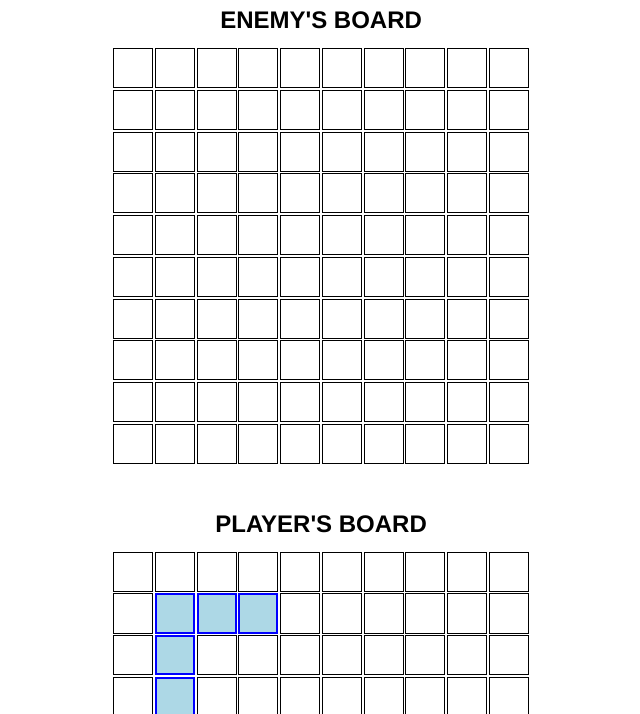
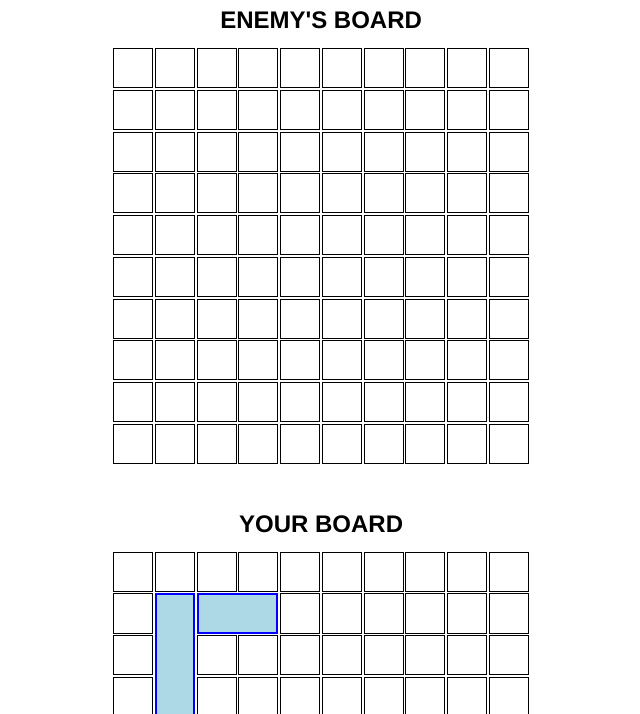
Before and after one commit to matthewaubert/battleship, a website built with webpack: page dist/index.html in a window 1280 px wide. Shown: the part 86-800 px from the top of the page, without its empty margins (319-959 px from the left). Built offline with nearby package versions, Linux system fonts and the light colour scheme.

Commit message:
Refactor renderFleet logic, ship display

```diff
--- a/src/game.js
+++ b/src/game.js
@@ -67,8 +67,8 @@ export default class Game {
     if (this.activePlayer.gameboard.allShipsSunk()) {
       dom.ai.gameboardDisplay.removeEventListener('click', startRound);
       this.activePlayer.name === this.player1.name
-        ? renderGameOver(this.player2)
-        : renderGameOver(this.player1);
+        ? renderGameOver('YOU LOSE :(')
+        : renderGameOver('YOU WIN!');
 
       return true;
     }
--- a/src/render.js
+++ b/src/render.js
@@ -1,16 +1,9 @@
 import dom from './dom.js';
 
-// render ai, user titles and 10x10 grids of cells
+// render ai, user 10x10 grids of cells
 function renderGrids(game) {
-  renderName(game.player2, dom.ai.header);
-  renderName(game.player1, dom.user.header);
   renderGrid(game.player2, dom.ai.gameboardDisplay);
   renderGrid(game.player1, dom.user.gameboardDisplay);
-}
-
-// for given Player, render name in given headerTag
-function renderName(player, headerTag) {
-  headerTag.innerText = `${player.name.toUpperCase()}'S BOARD`;
 }
 
 // for given Player, render 10x10 grid of cells on given gameboard display
@@ -21,24 +14,65 @@ function renderGrid(player, gameboardDisplay) {
     const div = document.createElement('div');
     div.classList.add('cell');
     div.dataset.index = i;
+    div.style.gridRow = Math.floor(i / player.gameboard.gridSize) + 1;
+    div.style.gridColumn = (i % player.gameboard.gridSize) + 1;
+
     // add div to appropriate gameboard display
     gameboardDisplay.appendChild(div);
   });
 }
 
-// render given Player's fleet to user gameboard display
+// render all given Player's Ships to user gameboard display
 function renderFleet(player) {
-  // for each Cell in Player Gameboard
-  player.gameboard.boardData.forEach((cell, i) => {
-    // if cell has ship, render cell
-    if (cell.ship) dom.user.gameboardDisplay.children[i].classList.add('ship');
+  player.gameboard.ships.forEach((ship) => {
+    renderShip(ship, player.gameboard);
   });
+}
+
+// render given Ship to user gameboard display
+function renderShip(ship, gameboard) {
+  // find index of first Cell that contains Ship
+  let startIndex;
+  for (let i = 0, n = gameboard.boardData.length; i < n; i++) {
+    const cell = gameboard.boardData[i];
+    if (cell.ship && cell.ship.name === ship.name) {
+      startIndex = i;
+      break;
+    }
+  }
+
+  // create ship element and append to gameboard display
+  dom.user.gameboardDisplay.append(createShipElem(ship, startIndex));
+}
+
+// create ship HTML element
+// input: ship, start index
+// output: HTML element
+function createShipElem(ship, startIndex) {
+  // create ship element
+  const shipElem = document.createElement('div');
+  shipElem.classList.add('ship');
+  // calc grid-area of ship element
+  switch (ship.orientation) {
+    case 'horizontal':
+      shipElem.style.gridRowStart = Math.floor(startIndex / 10) + 1;
+      shipElem.style.gridRowEnd = Math.floor(startIndex / 10) + 2;
+      shipElem.style.gridColumnStart = (startIndex % 10) + 1;
+      shipElem.style.gridColumnEnd = (startIndex % 10) + ship.length + 1;
+      break;
+    default:
+      shipElem.style.gridRowStart = Math.floor(startIndex / 10) + 1;
+      shipElem.style.gridRowEnd =
+        Math.floor(startIndex / 10) + ship.length + 1;
+      shipElem.style.gridColumnStart = (startIndex % 10) + 1;
+      shipElem.style.gridColumnEnd = (startIndex % 10) + 2;
+  }
+
+  return shipElem;
 }
 
 // render attack as hit or miss
 function renderAttack(target, cell) {
-  // create circle and append to target
-  target.appendChild(document.createElement('div'));
   // if hit target, add hit class to target
   if (cell.ship) target.classList.add('hit');
   // else, add miss class to target
@@ -46,8 +80,8 @@ function renderAttack(target, cell) {
 }
 
 // show game over banner
-function renderGameOver(winner) {
-  dom.gameOver.winner.innerText = winner.name.toUpperCase();
+function renderGameOver(msg) {
+  dom.gameOver.winner.innerText = msg;
   dom.gameOver.banner.classList.remove('hidden');
 }
 
```
Also changed, not shown: dist/index.html, dist/main.js, dist/style.css.
